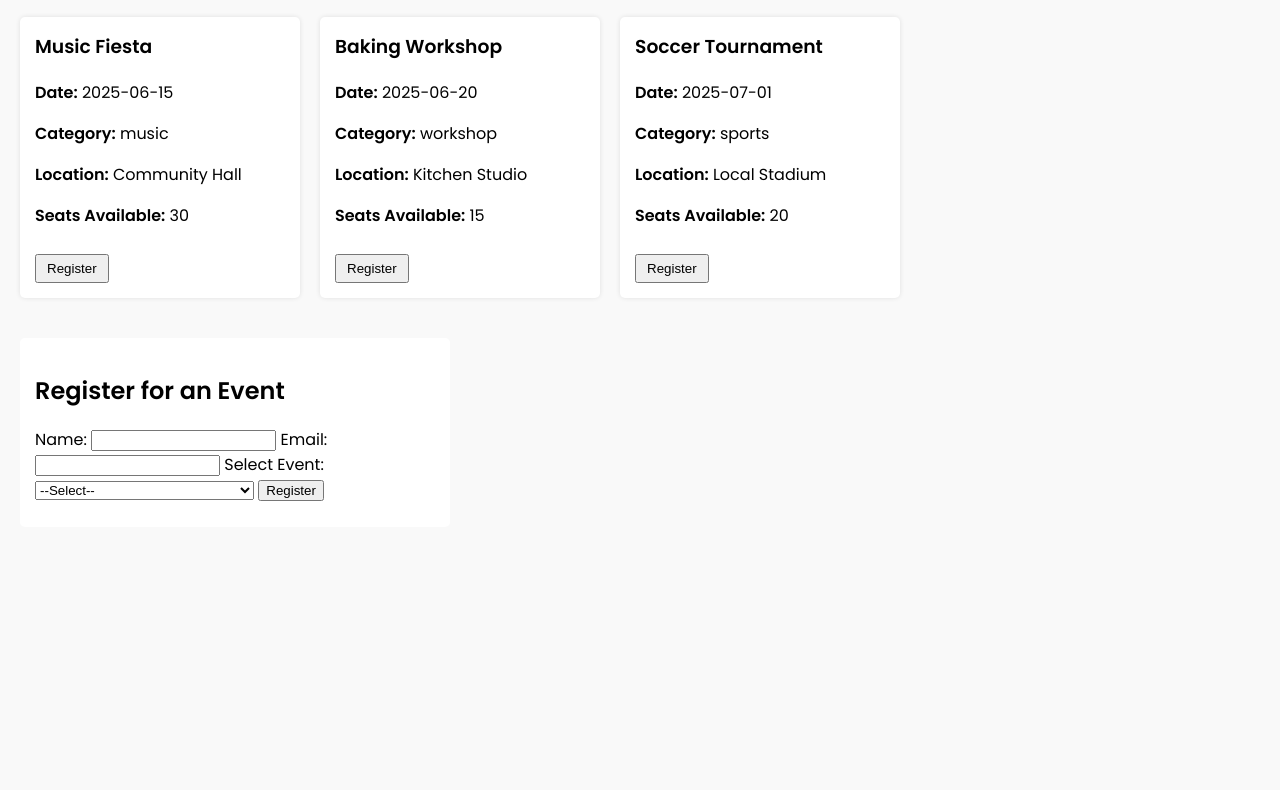
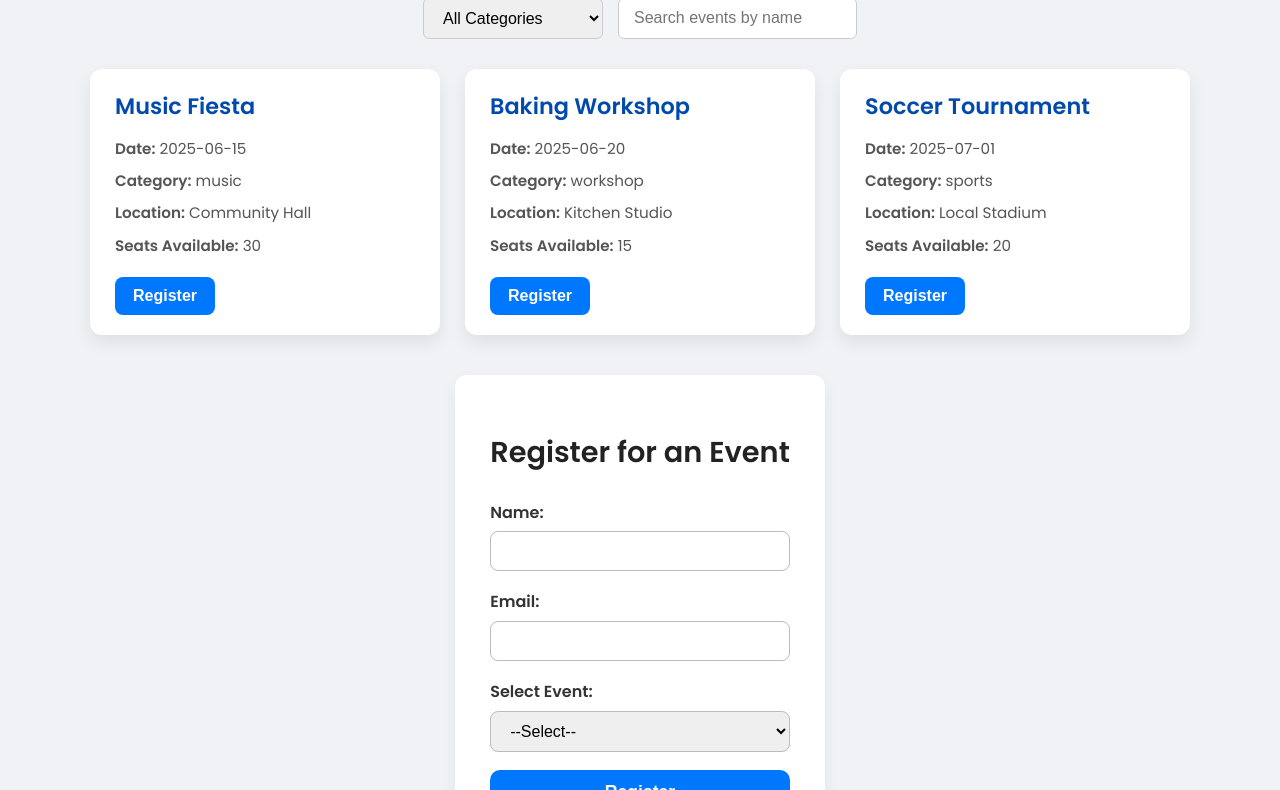
Before and after one commit to Varshitha-debug/Module-1--JavaScript, a plain HTML site: page index.html in a window 1280 px wide. Shown: the part 123-913 px from the top of the page. Before the commit the page ends 800 px from the top, so only its background shows below. Drawn offline with Linux system fonts and the light colour scheme.

Commit message:
css updated

```diff
--- a/styles.css
+++ b/styles.css
@@ -1,57 +1,234 @@
+/* Reset some basics */
+* {
+  box-sizing: border-box;
+}
+
 body {
   font-family: 'Poppins', sans-serif;
-  margin: 20px;
-  background: #f9f9f9;
+  margin: 0;
+  padding: 20px;
+  background: #f0f2f5;
+  color: #333;
+  line-height: 1.6;
+  min-height: 100vh;
+  display: flex;
+  flex-direction: column;
+  align-items: center;
 }
 
+/* Header styling */
 header {
-  margin-bottom: 20px;
+  width: 100%;
+  max-width: 1100px;
+  margin-bottom: 30px;
+  text-align: center;
 }
 
-nav select, nav input {
-  margin-right: 10px;
-  padding: 5px;
+header h1 {
+  font-weight: 700;
+  font-size: 2.5rem;
+  color: #222;
+  margin-bottom: 10px;
+  letter-spacing: 1px;
 }
 
-#eventsContainer {
+nav {
   display: flex;
+  justify-content: center;
+  gap: 15px;
   flex-wrap: wrap;
-  gap: 20px;
 }
 
+nav select,
+nav input {
+  padding: 10px 15px;
+  font-size: 1rem;
+  border-radius: 6px;
+  border: 1.8px solid #ccc;
+  outline-offset: 2px;
+  transition: border-color 0.3s ease;
+  min-width: 180px;
+}
+
+nav select:focus,
+nav input:focus {
+  border-color: #0077ff;
+  box-shadow: 0 0 5px rgba(0, 119, 255, 0.5);
+}
+
+/* Main container */
+main {
+  width: 100%;
+  max-width: 1100px;
+  display: flex;
+  flex-direction: column;
+  gap: 40px;
+}
+
+/* Events Container - grid layout */
+#eventsContainer {
+  display: grid;
+  grid-template-columns: repeat(auto-fill, minmax(280px, 1fr));
+  gap: 25px;
+}
+
+/* Event card styling */
 .eventCard {
-  background: white;
-  padding: 15px;
-  border-radius: 5px;
-  box-shadow: 0 0 5px rgba(0,0,0,0.1);
-  width: 250px;
-  position: relative;
+  background: #fff;
+  padding: 20px 25px;
+  border-radius: 12px;
+  box-shadow: 0 8px 18px rgba(0, 0, 0, 0.08);
+  display: flex;
+  flex-direction: column;
+  justify-content: space-between;
+  transition: transform 0.2s ease, box-shadow 0.3s ease;
+  cursor: default;
+}
+
+.eventCard:hover {
+  box-shadow: 0 12px 25px rgba(0, 119, 255, 0.15);
+  transform: translateY(-4px);
 }
 
 .eventCard h3 {
   margin-top: 0;
+  font-size: 1.4rem;
+  color: #004aad;
+  font-weight: 700;
+  margin-bottom: 8px;
 }
 
-button.registerBtn {
-  margin-top: 10px;
-  padding: 5px 10px;
-  cursor: pointer;
+.eventCard p {
+  margin: 4px 0;
+  font-size: 0.95rem;
+  color: #555;
 }
 
+.registerBtn {
+  margin-top: 15px;
+  align-self: start;
+  background-color: #0077ff;
+  border: none;
+  color: white;
+  padding: 10px 18px;
+  font-size: 1rem;
+  border-radius: 8px;
+  cursor: pointer;
+  font-weight: 600;
+  transition: background-color 0.3s ease;
+}
+
+.registerBtn:hover:not(:disabled) {
+  background-color: #005fcc;
+}
+
+.registerBtn:disabled {
+  background-color: #aaa;
+  cursor: not-allowed;
+}
+
+/* Registration Section */
 #registrationSection {
-  margin-top: 40px;
   background: white;
-  padding: 15px;
-  border-radius: 5px;
-  max-width: 400px;
+  padding: 30px 35px;
+  border-radius: 12px;
+  box-shadow: 0 8px 18px rgba(0, 0, 0, 0.06);
+  max-width: 450px;
+  margin: 0 auto;
+}
+
+#registrationSection h2 {
+  text-align: center;
+  font-size: 1.8rem;
+  font-weight: 700;
+  color: #222;
+  margin-bottom: 25px;
+}
+
+#registrationForm {
+  display: flex;
+  flex-direction: column;
+  gap: 18px;
+}
+
+#registrationForm label {
+  display: flex;
+  flex-direction: column;
+  font-weight: 600;
+  color: #333;
+  font-size: 1rem;
+}
+
+#registrationForm input,
+#registrationForm select {
+  margin-top: 6px;
+  padding: 10px 15px;
+  font-size: 1rem;
+  border: 1.5px solid #bbb;
+  border-radius: 8px;
+  transition: border-color 0.3s ease;
+}
+
+#registrationForm input:focus,
+#registrationForm select:focus {
+  border-color: #0077ff;
+  outline: none;
+  box-shadow: 0 0 5px rgba(0, 119, 255, 0.5);
+}
+
+#registerBtn {
+  background-color: #0077ff;
+  border: none;
+  padding: 12px 20px;
+  font-size: 1.1rem;
+  font-weight: 700;
+  border-radius: 10px;
+  color: white;
+  cursor: pointer;
+  transition: background-color 0.3s ease;
+}
+
+#registerBtn:hover {
+  background-color: #005fcc;
 }
 
 #formMessage {
-  margin-top: 10px;
-  font-weight: bold;
+  margin-top: 15px;
+  font-weight: 700;
+  color: #0077ff;
+  text-align: center;
+  min-height: 1.2em;
 }
 
+/* Loading Spinner */
 #loadingSpinner {
-  font-weight: bold;
-  color: #555;
+  font-weight: 700;
+  color: #0077ff;
+  text-align: center;
+  font-size: 1.2rem;
+  margin-top: 30px;
 }
+
+/* Responsive adjustments */
+@media (max-width: 600px) {
+  nav {
+    flex-direction: column;
+    align-items: center;
+  }
+
+  nav select,
+  nav input {
+    width: 100%;
+    max-width: 300px;
+    margin-bottom: 10px;
+  }
+
+  #registrationSection {
+    max-width: 100%;
+    padding: 25px 20px;
+  }
+
+  #eventsContainer {
+    grid-template-columns: 1fr;
+  }
+}
```
